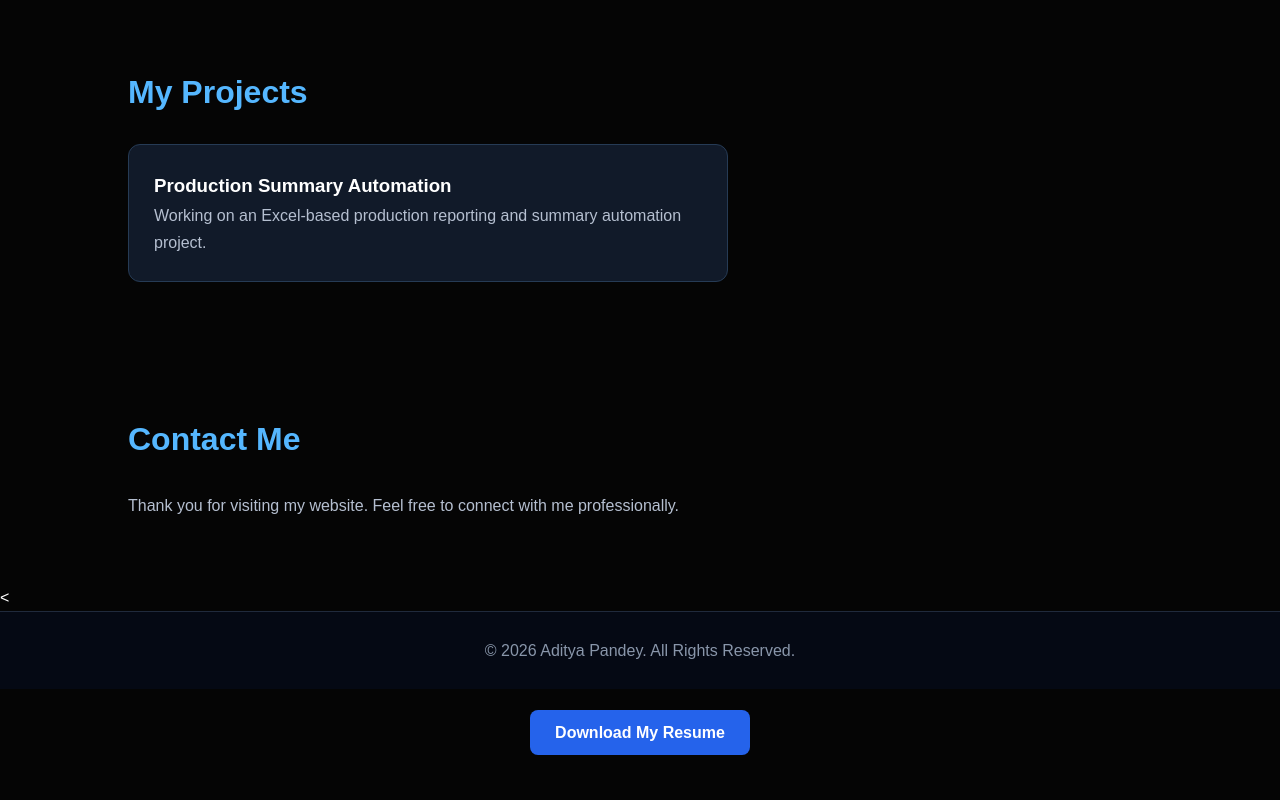
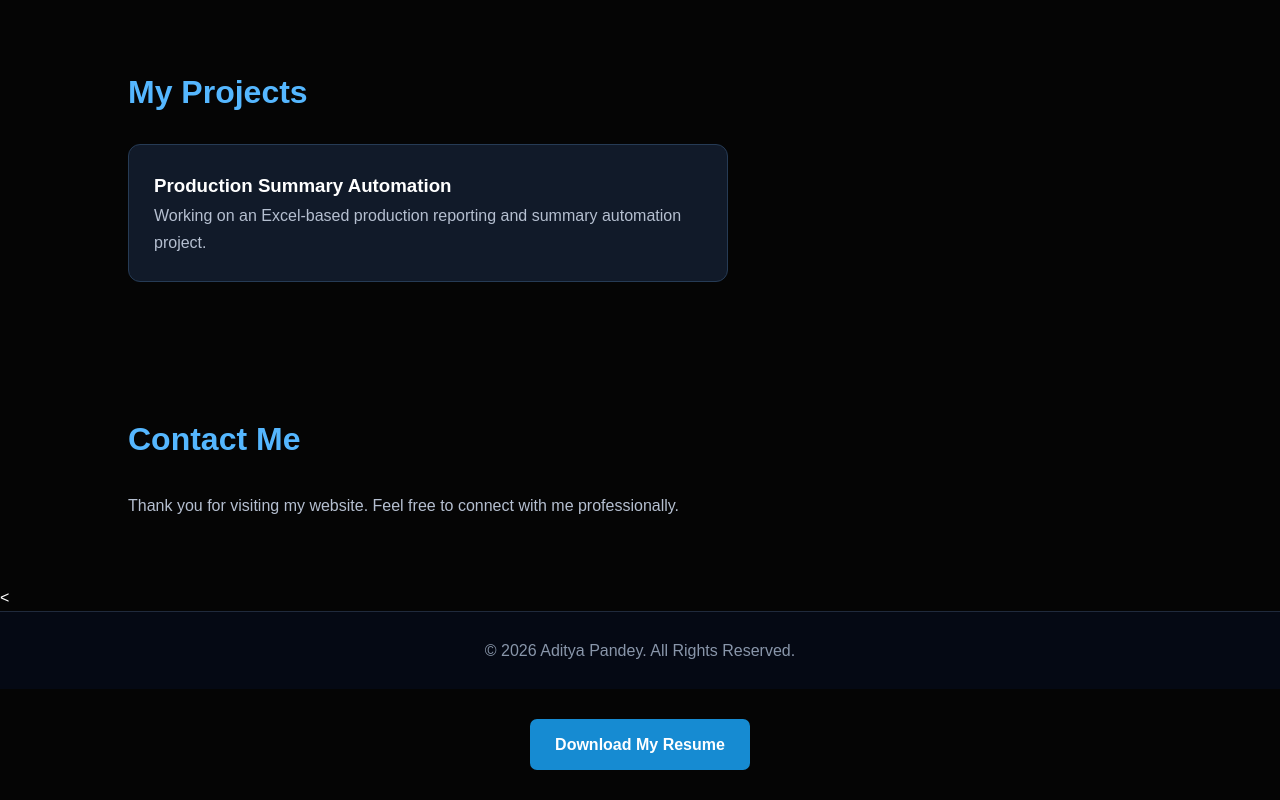
Before and after one commit to theadityapandey-dev/theadityapandey-dev.github.io, a plain HTML site: page index.html in a window 1280 px wide. Shown: the part 1359-2159 px from the top of the page. Before the commit the page ends 2135 px from the top, so only its background shows below. Drawn offline with Linux system fonts and the light colour scheme.

Commit message:
Update index.html

```diff
--- a/index.html
+++ b/index.html
@@ -224,7 +224,7 @@
 <div style="text-align:center; margin:30px;">
   <a href="Aditya_Pandey_MIS_Executive_Resume_Final.pdf"
      download
-     style="background:#2563eb; color:white; padding:14px 25px;
+     class="btn"
      text-decoration:none; border-radius:8px; font-weight:bold;">
      Download My Resume
   </a>
```
